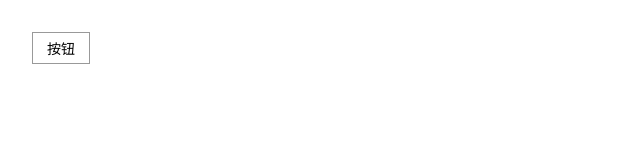
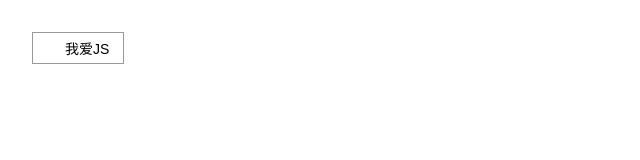
Before and after one commit to cazser/biubiuUI-1, a Vue app: page / in a window 1280 px wide. Shown: the top 160 px of the page, without its empty margins (0-640 px from the left). Built offline with nearby package versions, Linux system fonts and the light colour scheme.

Commit message:
引入icon

```diff
--- a/index.html
+++ b/index.html
@@ -24,6 +24,14 @@
         --border-color: #999;
         --border-color-hover: #666;
     }
+
+    .icon {
+        width: 1em;
+        height: 1em;
+        vertical-align: -0.15em;
+        fill: currentColor;
+        overflow: hidden;
+    }
 </style>
 
 <body>
@@ -31,5 +39,6 @@
 
     </div>
 </body>
+<script src="//at.alicdn.com/t/font_2810720_8f4o9l13rtw.js"></script>
 
 </html>
--- a/src/app.vue
+++ b/src/app.vue
@@ -1,6 +1,9 @@
 <template>
   <div class='app'>
-    <biu-button></biu-button>
+    <biu-button icon='settings'>
+      我爱JS
+
+    </biu-button>
   </div>
 </template>
 <script>
--- a/src/button.vue
+++ b/src/button.vue
@@ -1,9 +1,15 @@
 <template>
-	<button class="biu-button">按钮</button>
+	<button class="biu-button">
+ 	  <svg class="icon">
+           <use :xlink:href="`#icon-${icon}`"/>
+          </svg>
+		<slot></slot>
+	</button>
 </template>
 <script>
 export default{
-name:'button'
+name:'button',
+props:['icon']
 
 };
 </script>
```
